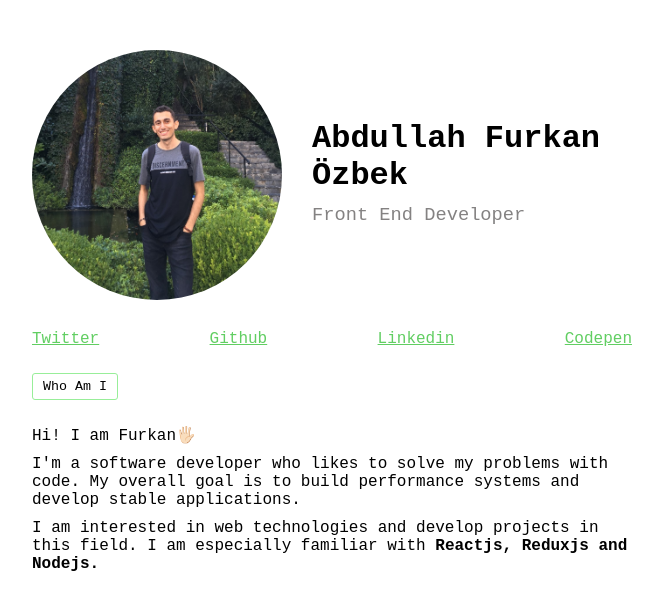
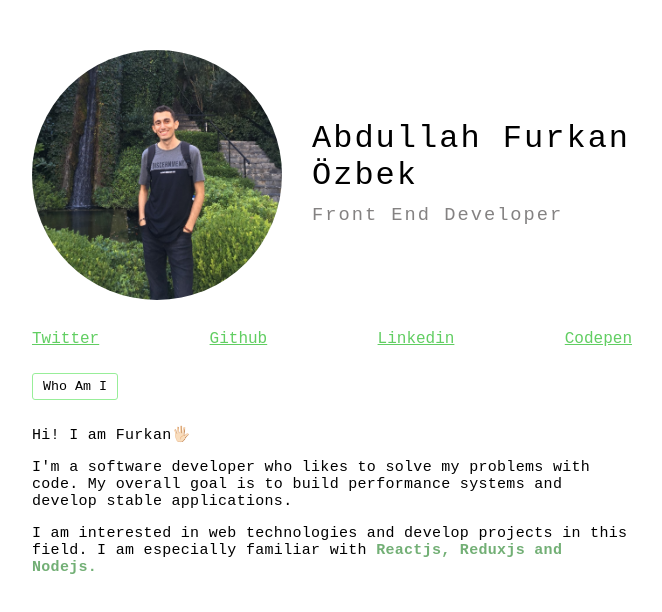
Before and after one commit to afozbek/me, a React (Create React App) app: page / in a window 1280 px wide. Shown: the top 612 px of the page, without its empty margins (308-970 px from the left). Built offline with nearby package versions, Linux system fonts and the light colour scheme; the HTML template or start-up script is replaced by a standard one.

Commit message:
updating css

```diff
--- a/src/index.css
+++ b/src/index.css
@@ -4,7 +4,7 @@
     box-sizing: border-box;
 }
 
-@import url("https://fonts.googleapis.com/css?family=Nanum+Gothic|Raleway|Roboto+Mono&display=swap");
+@import url("https://fonts.googleapis.com/css?family=Roboto+Mono:300,400,500&display=swap");
 
 body {
     font-family: "Roboto Mono", monospace;
@@ -14,8 +14,20 @@ body {
 h1,
 h2,
 h3,
+h4,
+h5 {
+    margin-bottom: 10px;
+    letter-spacing: 2px;
+    font-weight: 400;
+}
 p {
-    margin-bottom: 10px;
+    margin-bottom: 15px;
+    letter-spacing: 0.3px;
+    font-size: 15px;
+}
+
+strong {
+    color: #388e3cb5;
 }
 
 #root {
@@ -24,3 +36,7 @@ p {
     align-items: center;
     margin: 50px auto;
 }
+
+.sm-margin-right {
+    margin-right: 10px;
+}
```
